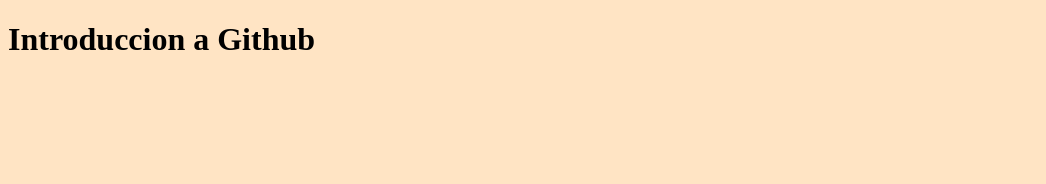
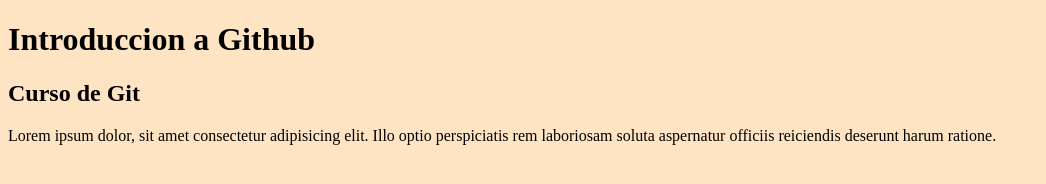
Before and after one commit to AgustY-03/Prueba_2023, a plain HTML site: page index.html in a window 1280 px wide. Shown: the whole page, without its empty margins (0-1046 px from the left). Drawn offline with Linux system fonts and the light colour scheme.

Commit message:
Agregue un parrafo

```diff
--- a/index.html
+++ b/index.html
@@ -9,5 +9,7 @@
 </head>
 <body>
     <h1>Introduccion a Github</h1>
+    <h2>Curso de Git</h2>
+    <p>Lorem ipsum dolor, sit amet consectetur adipisicing elit. Illo optio perspiciatis rem laboriosam soluta aspernatur officiis reiciendis deserunt harum ratione.</p>
 </body>
 </html>
```
